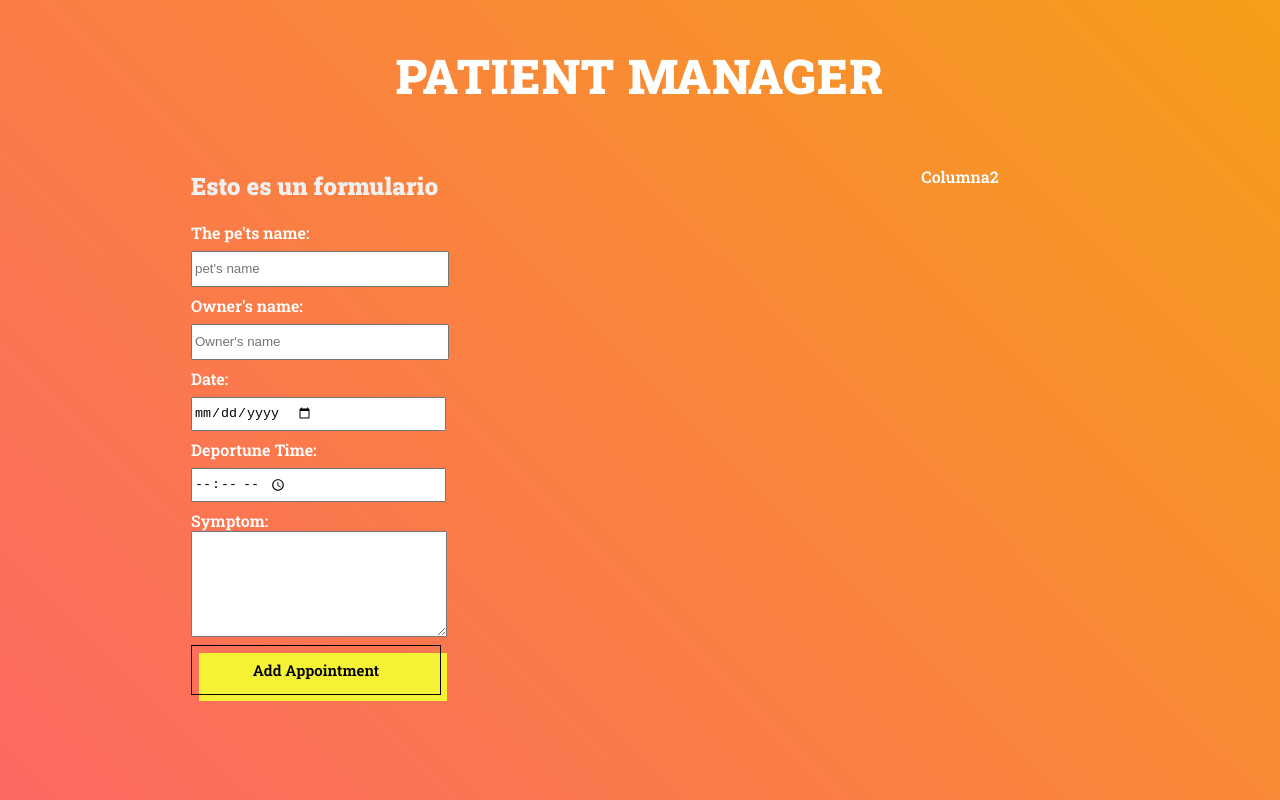
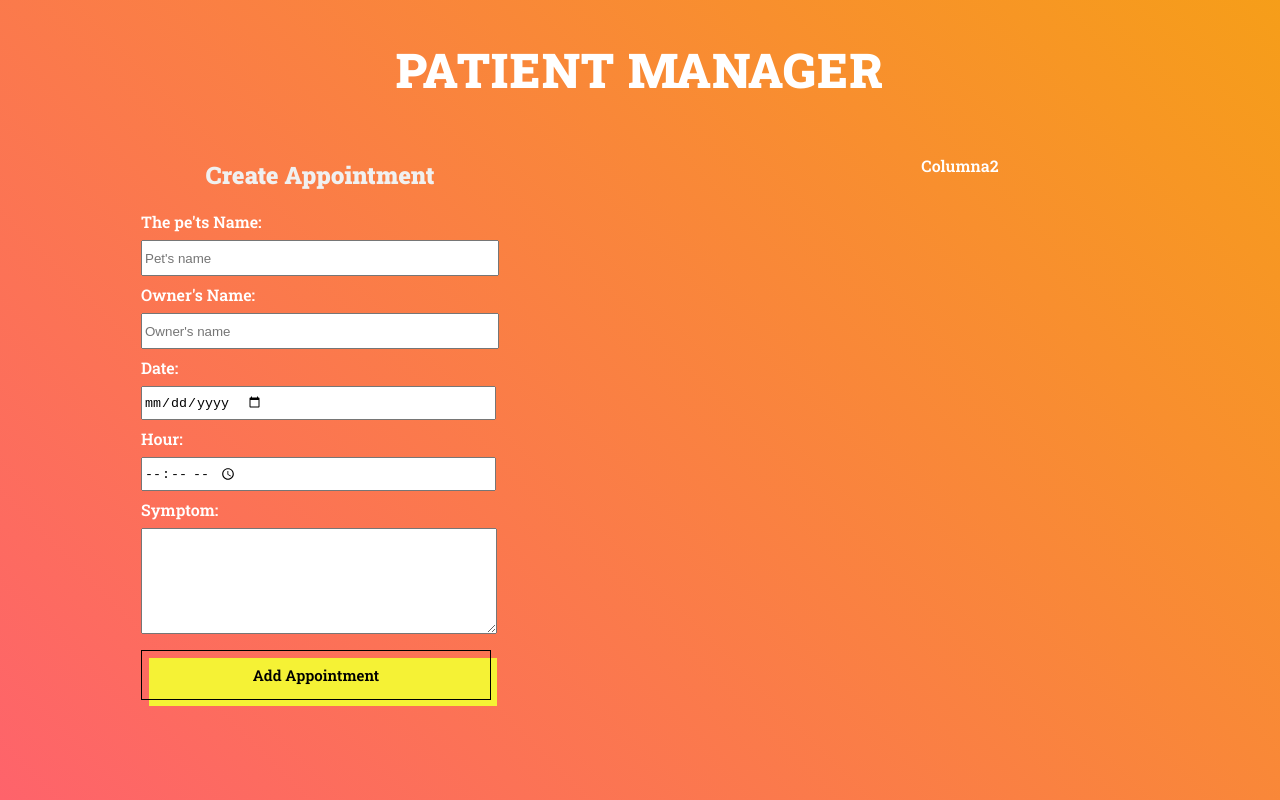
Before and after one commit to JulianBarbossa9/Patient-Manager---Pet, a React (Create React App) app: page / in a window 1280 px wide. Shown: the top 800 px of the page. Built offline with nearby package versions, Linux system fonts and the light colour scheme.

Commit message:
modify menu: function onChange

```diff
--- a/src/components/Formulario.js
+++ b/src/components/Formulario.js
@@ -1,40 +1,65 @@
-import React, {Fragment} from "react";
+import React, {Fragment, useState} from "react";
 
 const Formulario = () => {
+
+/**
+ * Crear State de las citas
+ */
+
+const [appoint, modifyAppoint] = useState({
+    pet: '',
+    ownerName: '',
+    date: '',
+    hour: '',
+    symptom: ''
+});
+
+// Función que se ejecuta cuanto un usuario escribe un input
+
+const handleChange = () =>{
+    console.log('escribe?');
+}
+
     return (
             <Fragment>
-                <h2>Esto es un formulario</h2>
+                <h2>Create Appointment</h2>
 
                 <form>
-                    <label>The pe'ts name: </label>
+                    <label>The pe'ts Name: </label>
                     <input
                         type="text"
-                        name="mascota"
+                        name="pet"
                         className="namePet"
-                        placeholder="pet's name"
+                        placeholder="Pet's name"
+                        onChange={handleChange} //Cada vez que el usuario escribe algo se ejecuta el onChange
                     />
-                    <label>Owner's name: </label>
+                    <label>Owner's Name: </label>
                     <input
                         type="text"
                         name="ownerName"
                         className="nameOwner"
                         placeholder="Owner's name"
+                        onChange={handleChange}
                     />
                     <label>Date: </label>
                     <input
                         type="date"
                         name="date"
                         className="date"
+                        onChange={handleChange}
                     />
-                    <label>Deportune Time: </label>
+                    <label>Hour: </label>
                     <input
                         type="time"
                         name="hour"
                         className="hour"
-                    />
+                        onChange={handleChange}
+                        />
                     <label>Symptom: </label>
                     <textarea
+                        name="symptom"
                         className="coment"
+                        onChange={handleChange}
                     ></textarea>
 
                     <button
--- a/src/index.css
+++ b/src/index.css
@@ -14,6 +14,10 @@ body {
   padding-bottom: 5rem;
 }
 
+h2{
+  text-align: center;
+}
+
 .container{
   display: grid;
   max-width: 100%;
@@ -22,7 +26,7 @@ body {
                       "column-1 column-2 ";
 
   grid-template-columns: 50% 50%;
-  grid-template-rows: 150px 780px;
+  grid-template-rows: 20% 80%;
 
 }
 
@@ -71,7 +75,7 @@ label {
   display: flex;
   flex-direction: column;
   height: 30px;
-  width: 250px;
+  width: 350px;
   margin: 8px 0;
 }
 
@@ -81,25 +85,22 @@ label {
   /* flex-direction: column; */
   width: 250px;
   height: 30px;
-  width: 250px;
+  width: 350px;
   margin: 8px 0;
 }
 
 .coment{
   display:flex;
   height: 100px;
-  width: 250px;
+  width: 350px;
+  margin: 8px 0;
 }
 
 .button-primary {
   font-size: 15px;
-  font-weight: 200;
   font-family:'Roboto Slab', serif; ;
-  /* letter-spacing: 1px; */
-  /* padding: 13px 50px ; */
   height: 50px;
-  width: 250px;
-  outline: 0;
+  width: 350px;
   border: 1px solid black;
   cursor: pointer;
   position: relative;
```
